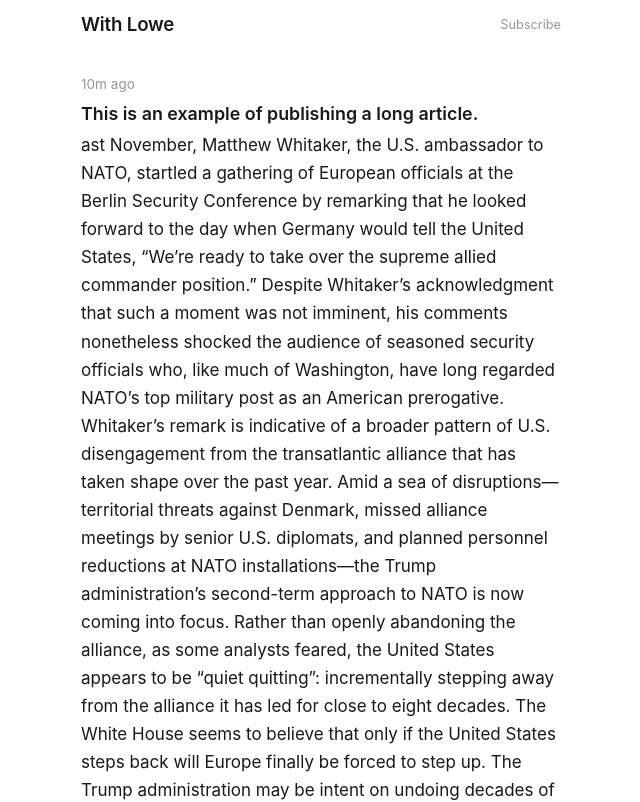
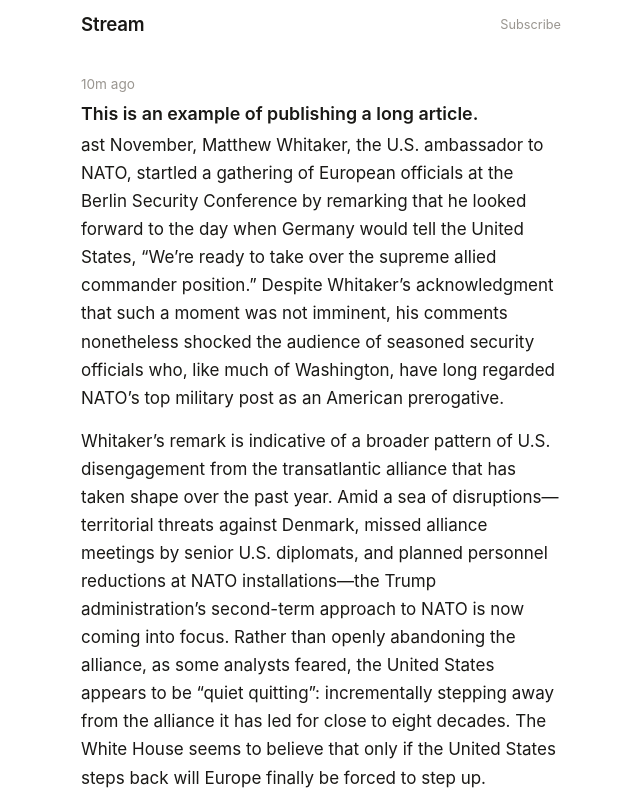
Before and after one commit to withlowe/stream, a plain HTML site: page index.html in a window 1280 px wide. Shown: the top 802 px of the page, without its empty margins (319-959 px from the left). Drawn offline with Linux system fonts and the light colour scheme.

Commit message:
Update index.html

```diff
--- a/index.html
+++ b/index.html
@@ -3,7 +3,7 @@
 <head>
   <meta charset="UTF-8" />
   <meta name="viewport" content="width=device-width, initial-scale=1.0" />
-  <title>With Lowe</title>
+  <title>Stream</title>
   <meta name="description" content="A personal stream." />
   <link rel="alternate" type="application/rss+xml" title="Stream" href="/feed.xml" />
 
@@ -128,6 +128,8 @@
       line-height: 1.65;
       color: var(--text);
     }
+    .post-body p { margin: 0; }
+    .post-body p + p { margin-top: 0.9em; }
 
     .post-image {
       margin-top: 14px;
@@ -225,7 +227,7 @@
 
 <header>
   <div class="header-inner">
-    <a class="site-name" href="/">With Lowe</a>
+    <a class="site-name" href="/">Stream</a>
     <div class="header-right">
       <a class="rss-link" href="/feed.xml">Subscribe</a>
 
@@ -270,10 +272,11 @@
 
     const timeEl  = `<time class="post-time" datetime="${post.date}">${formatDate(post.date)}</time>`;
     const titleEl = post.title ? `<div class="post-title">${escapeHTML(post.title)}</div>` : '';
-    const bodyEl  = post.body ? `<div class="post-body">${escapeHTML(post.body)}</div>` : '';
-    const imgEl   = post.image ? `
+    const bodyEl  = post.body ? `<div class="post-body">${formatBody(post.body)}</div>` : '';
+    const imgPath = post.image ? (post.image.startsWith('http') ? post.image : '/' + post.image) : null;
+    const imgEl   = imgPath ? `
       <div class="post-image loading">
-        <img data-src="${post.image}" alt="" />
+        <img data-src="${imgPath}" alt="" />
       </div>` : '';
 
     el.innerHTML = timeEl + titleEl + bodyEl + imgEl;
@@ -287,6 +290,14 @@
 
   function escapeHTML(str) {
     return str.replace(/&/g,'&amp;').replace(/</g,'&lt;').replace(/>/g,'&gt;');
+  }
+
+  function formatBody(str) {
+    // Split on double newlines for paragraphs, single newlines become <br>
+    return str
+      .split(/\n\n+/)
+      .map(p => `<p>${escapeHTML(p).replace(/\n/g, '<br>')}</p>`)
+      .join('');
   }
 
   // ── Render next page ──────────────────────────────────
@@ -347,7 +358,7 @@
   // ── Boot: fetch posts.json ────────────────────────────
   async function init() {
     try {
-      const res = await fetch('/posts.json?v=' + Date.now());
+      const res = await fetch('posts.json?v=' + Date.now());
       allPosts = await res.json();
       // sort newest first
       allPosts.sort((a, b) => new Date(b.date) - new Date(a.date));
```
